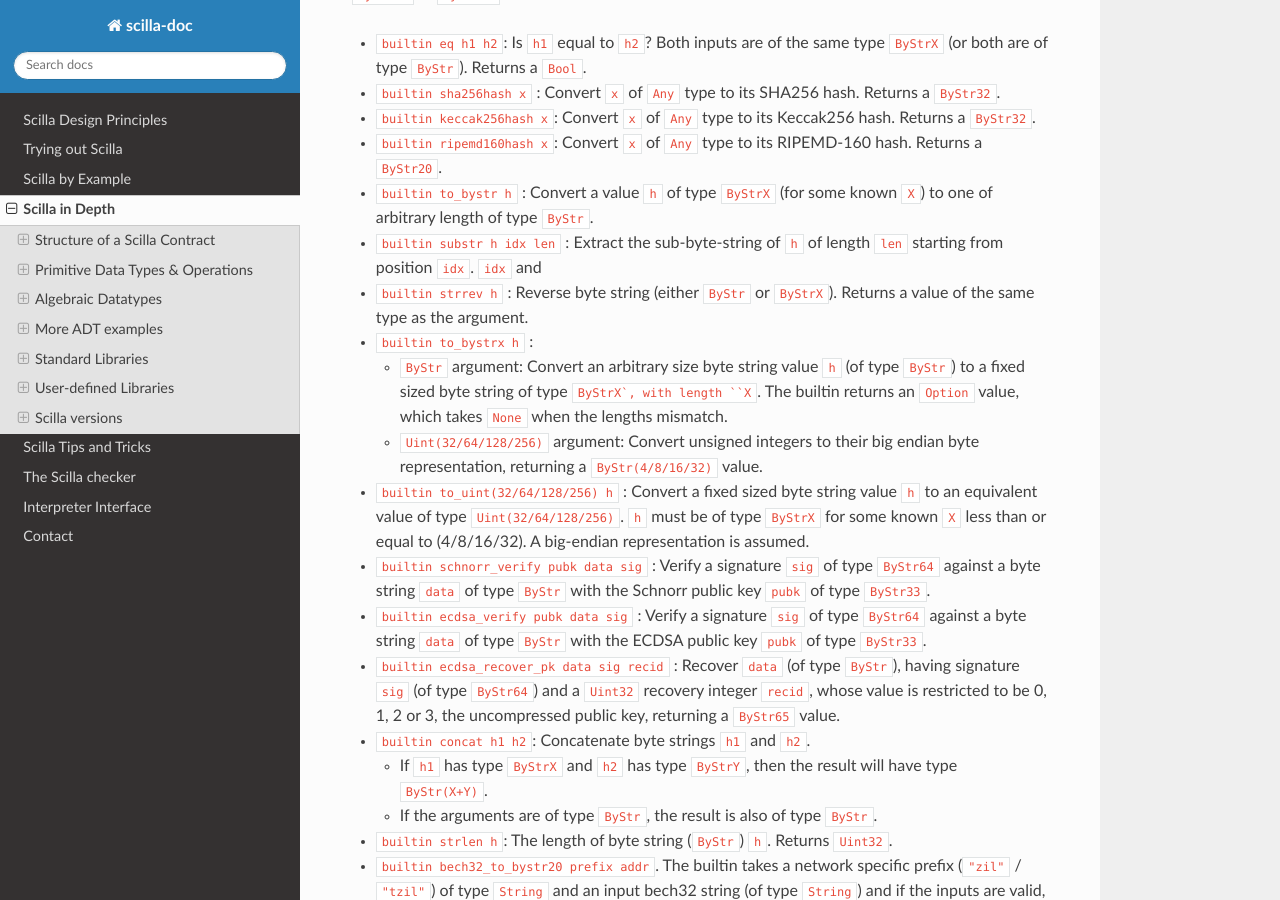
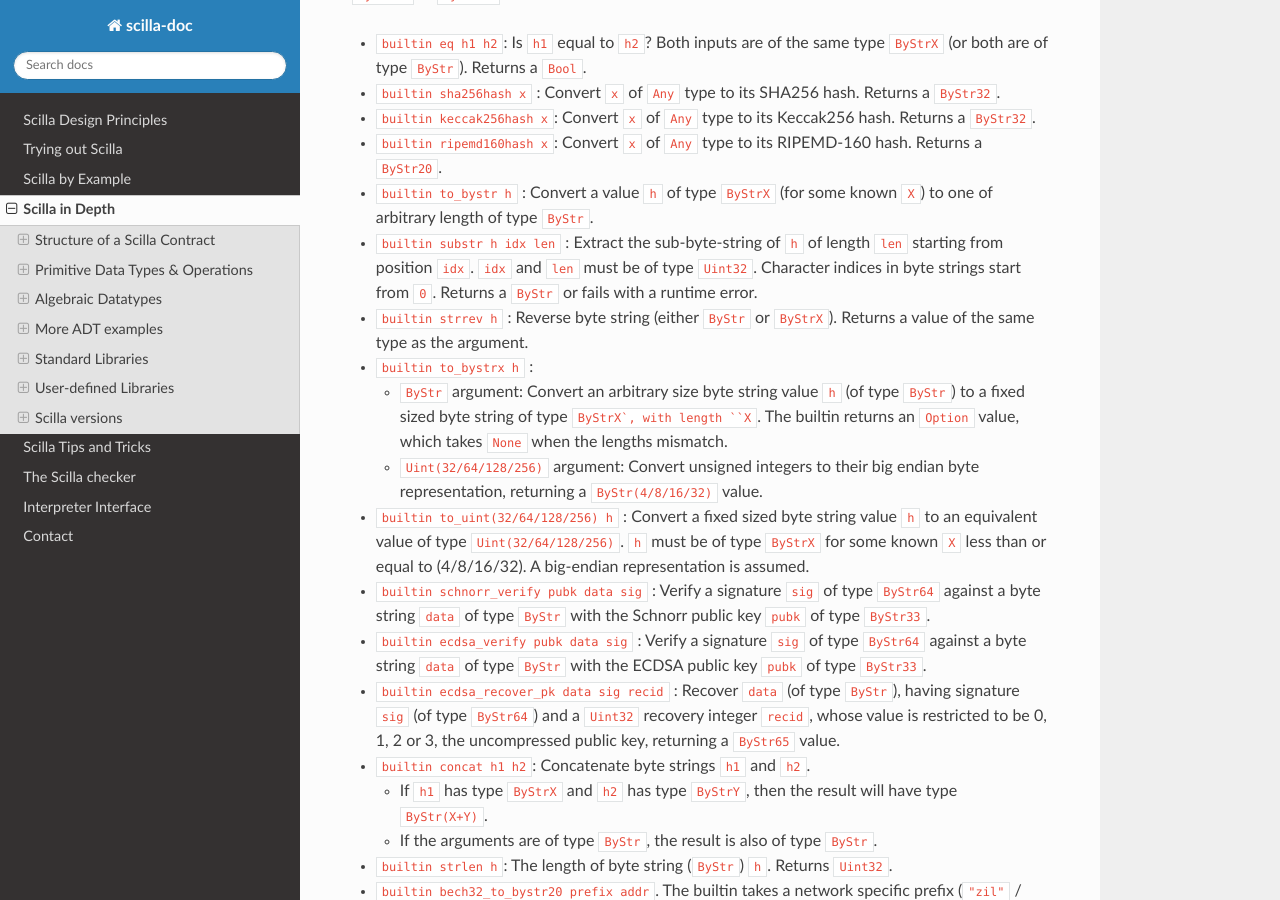
Before and after one commit to Zilliqa/scilla-docs, a Sphinx documentation site: the page built from docs/source/scilla-in-depth.rst, in a window 1280 px wide and 900 px high, scrolled down 13520 px. Built offline with Sphinx 7.4.7 and the Read the Docs theme 2.0.0, drawn with Linux system fonts in a browser that asks for light colours.

Commit message:
Fix incomplete sentence

```diff
--- a/docs/source/scilla-in-depth.rst
+++ b/docs/source/scilla-in-depth.rst
@@ -772,7 +772,8 @@ below, ``Any`` can be of type ``IntX``, ``UintX``, ``String``, ``ByStr20`` or
 
 - ``builtin substr h idx len`` : Extract the sub-byte-string of ``h`` of
   length ``len`` starting from position ``idx``. ``idx`` and
-
+  ``len`` must be of type ``Uint32``. Character indices in byte strings
+  start from ``0``.  Returns a ``ByStr`` or fails with a runtime error.
 - ``builtin strrev h`` : Reverse byte string (either ``ByStr`` or ``ByStrX``).
   Returns a value of the same type as the argument.
 
```
